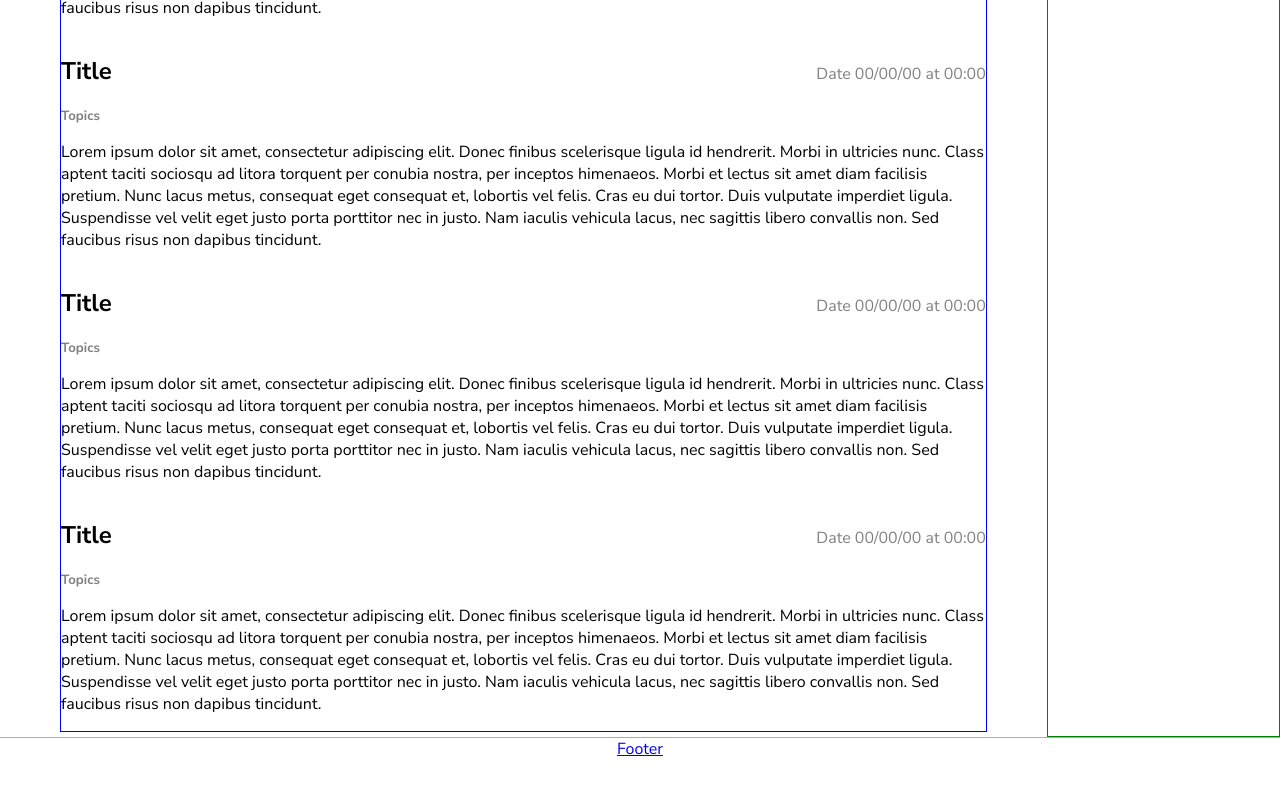
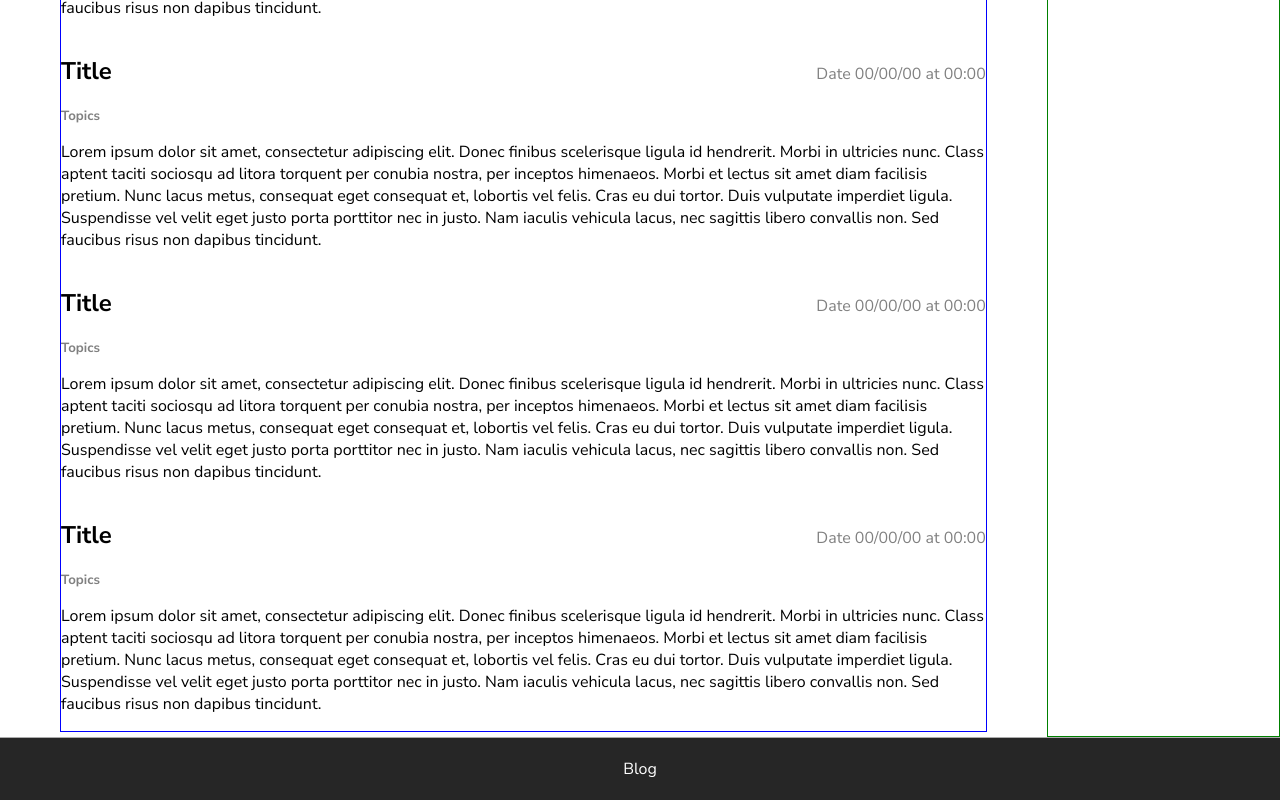
Before and after one commit to HugoDMiranda/Blog, a React (Create React App) app: page / in a window 1280 px wide. Shown: the part 528-1328 px from the top of the page. Before the commit the page ends 1288 px from the top, so only its background shows below. Built offline with nearby package versions, Linux system fonts and the light colour scheme.

Commit message:
component footer style update

```diff
--- a/src/components/Footer.js
+++ b/src/components/Footer.js
@@ -4,9 +4,9 @@ import "../sass/components-styles/Footer.css";
 
 function Footer() {
   return (
-    <nav className="footer">
-      <Link to="/">Footer</Link>
-    </nav>
+    <footer className="footer">
+      <Link to="/">Blog</Link>
+    </footer>
   );
 }
 
--- a/src/sass/components-styles/Footer.css
+++ b/src/sass/components-styles/Footer.css
@@ -2,6 +2,7 @@
   position: sticky;
   top: 100%;
   width: 100%;
+  padding: 20px 0px;
   margin-top: auto;
   display: flex;
   align-items: center;
@@ -9,4 +10,9 @@
   flex-direction: column;
   border-top: 1px solid rgb(172, 172, 172);
   bottom: 0;
+  background-color: rgb(38, 38, 38);
+}
+.footer a {
+  color: white;
+  text-decoration: none;
 }/*# sourceMappingURL=Footer.css.map */
--- a/src/sass/components-styles/Footer.scss
+++ b/src/sass/components-styles/Footer.scss
@@ -2,6 +2,7 @@
   position: sticky;
   top: 100%;
   width: 100%;
+  padding: 20px 0px;
   margin-top: auto;
   display: flex;
   align-items: center;
@@ -9,4 +10,10 @@
   flex-direction: column;
   border-top: 1px solid rgb(172, 172, 172);
   bottom: 0;
+  background-color: rgb(38, 38, 38);
+
+  a {
+    color: white;
+    text-decoration: none;
+  }
 }
```
Also changed, not shown: 1 other file (tests, documents, lock files or other folders).
